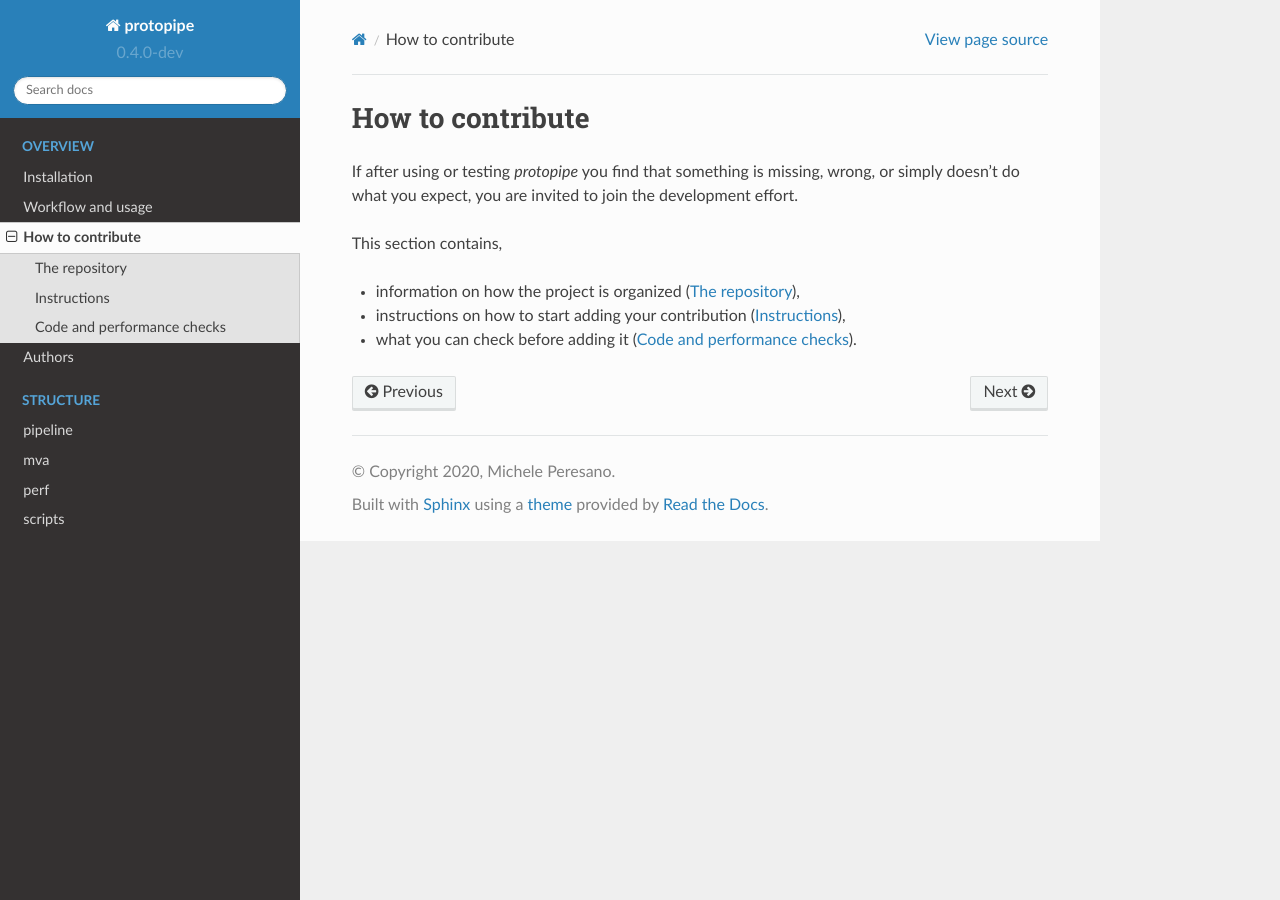
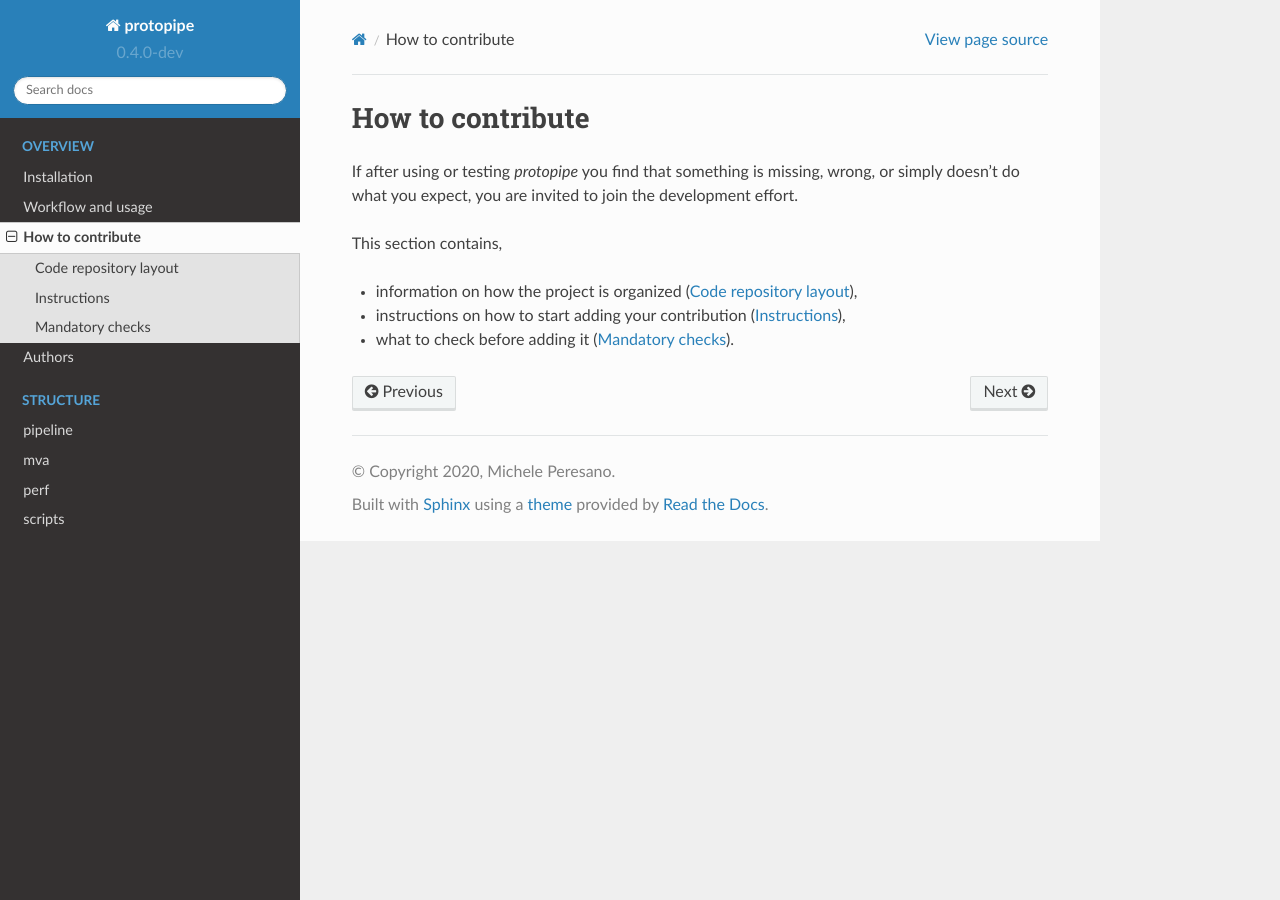
Before and after one commit to cta-observatory/protopipe, a Sphinx documentation site: the page built from docs/contribute/index.rst, in a window 1280 px wide. Built offline with Sphinx 7.4.7 and the Read the Docs theme 2.0.0, drawn with Linux system fonts in a browser that asks for light colours; pages that are not in the unit, such as notebooks, are missing from menus.

Commit message:
General updates to contribution

```diff
--- a/docs/contribute/beforepushing.rst
+++ b/docs/contribute/beforepushing.rst
@@ -1,7 +1,7 @@
 .. _beforepushing:
 
-Code and performance checks
-===========================
+Mandatory checks
+================
 
 .. contents:: Index
     :local:
--- a/docs/contribute/gitrepo.rst
+++ b/docs/contribute/gitrepo.rst
@@ -1,7 +1,7 @@
 .. _gitrepo:
 
-The repository
-==============
+Code repository layout
+======================
 
 Useful for monitoring the development status of of *protopipe*.
 
--- a/docs/contribute/index.rst
+++ b/docs/contribute/index.rst
@@ -11,7 +11,7 @@ This section contains,
 
 - information on how the project is organized (:ref:`gitrepo`),
 - instructions on how to start adding your contribution (:ref:`instructions`),
-- what you can check before adding it (:ref:`beforepushing`).
+- what to check before adding it (:ref:`beforepushing`).
 
 .. toctree::
     :hidden:
```
